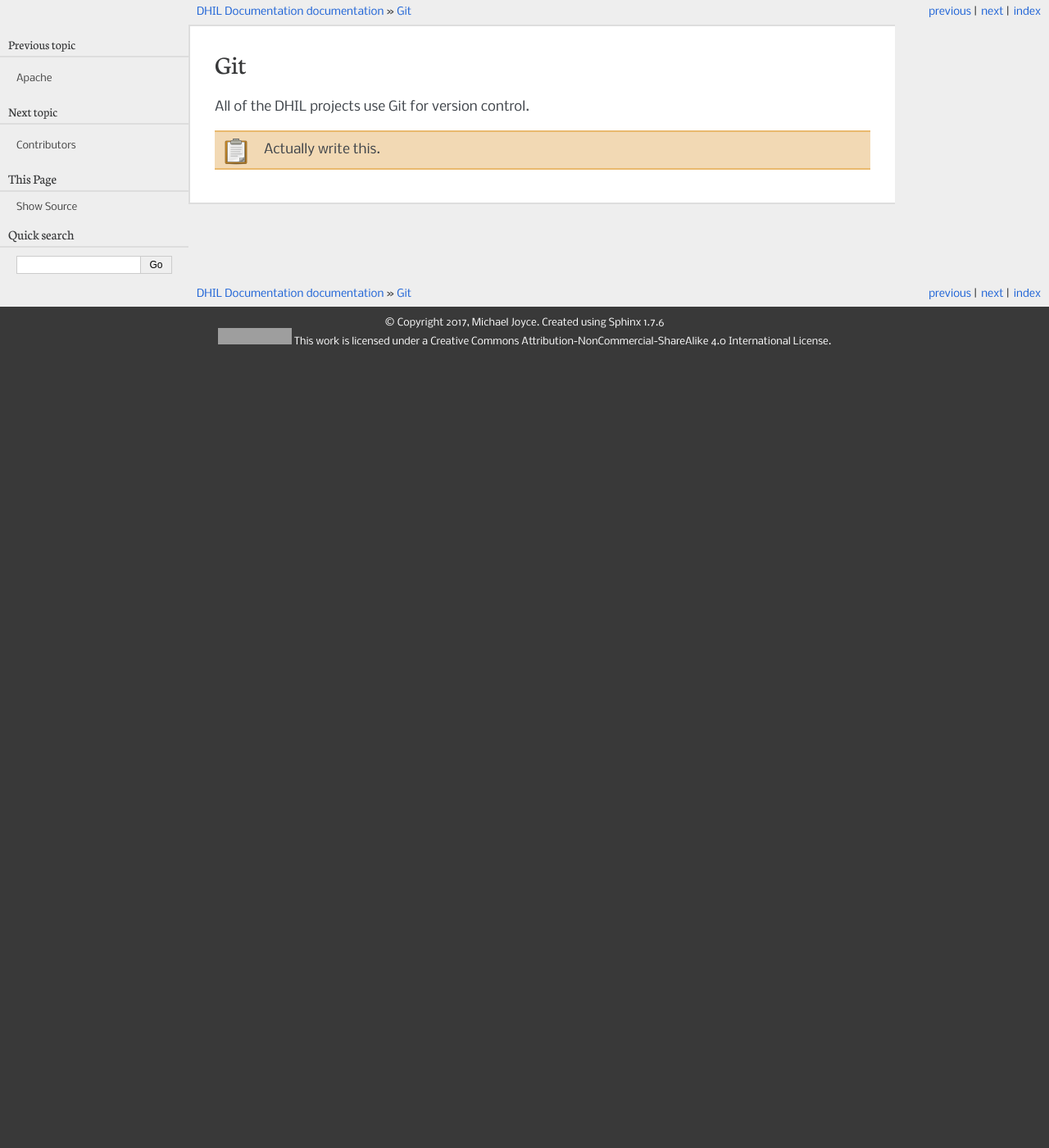
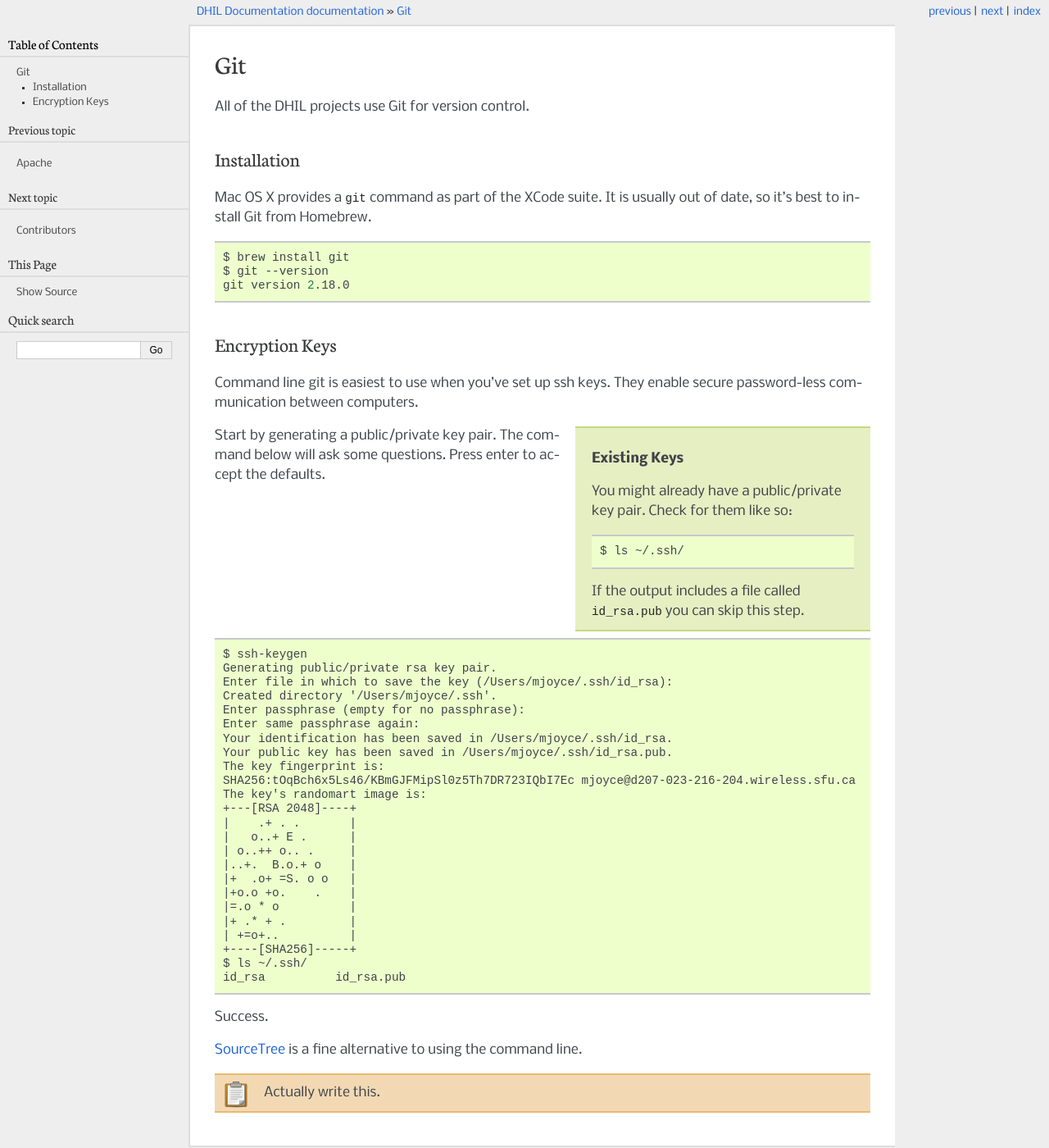
Before and after one commit to sfu-dhil/dev-docs, a Sphinx documentation site: the page built from source/git.rst, in a window 1280 px wide and 1400 px high. Shown: the whole window at 82% size. Built offline with Sphinx 7.4.7, drawn with Linux system fonts in a browser that asks for light colours; grey boxes are pictures that could not be loaded.

Commit message:
start the docs.

```diff
--- a/source/git.rst
+++ b/source/git.rst
@@ -3,6 +3,68 @@ Git
 
 All of the DHIL projects use Git for version control.
 
+Installation
+------------
+
+Mac OS X provides a ``git`` command as part of the XCode suite. It is usually
+out of date, so it's best to install Git from Homebrew.
+
+.. code-block:: shell
+
+  $ brew install git
+  $ git --version
+  git version 2.18.0
+
+Encryption Keys
+---------------
+
+Command line git is easiest to use when you've set up ssh keys. They enable
+secure password-less communication between computers.
+
+.. sidebar:: Existing Keys
+
+  You might already have a public/private key pair. Check for them like so::
+
+  $ ls ~/.ssh/
+
+  If the output includes a file called ``id_rsa.pub`` you can skip this step.
+
+Start by generating a public/private key pair. The command below will ask some
+questions. Press enter to accept the defaults.
+
+.. code-block:: ssh
+
+  $ ssh-keygen
+  Generating public/private rsa key pair.
+  Enter file in which to save the key (/Users/mjoyce/.ssh/id_rsa):
+  Created directory '/Users/mjoyce/.ssh'.
+  Enter passphrase (empty for no passphrase):
+  Enter same passphrase again:
+  Your identification has been saved in /Users/mjoyce/.ssh/id_rsa.
+  Your public key has been saved in /Users/mjoyce/.ssh/id_rsa.pub.
+  The key fingerprint is:
+  SHA256:tOqBch6x5Ls46/KBmGJFMipSl0z5Th7DR723IQbI7Ec mjoyce@d207-023-216-204.wireless.sfu.ca
+  The key's randomart image is:
+  +---[RSA 2048]----+
+  |    .+ . .       |
+  |   o..+ E .      |
+  | o..++ o.. .     |
+  |..+.  B.o.+ o    |
+  |+  .o+ =S. o o   |
+  |+o.o +o.    .    |
+  |=.o * o          |
+  |+ .* + .         |
+  | +=o+..          |
+  +----[SHA256]-----+
+  $ ls ~/.ssh/
+  id_rsa          id_rsa.pub
+
+Success.
+
+`SourceTree`_ is a fine alternative to using the command line.
+
 .. todo::
 
   Actually write this.
+
+.. _`SourceTree`: https://www.sourcetreeapp.com/
```
